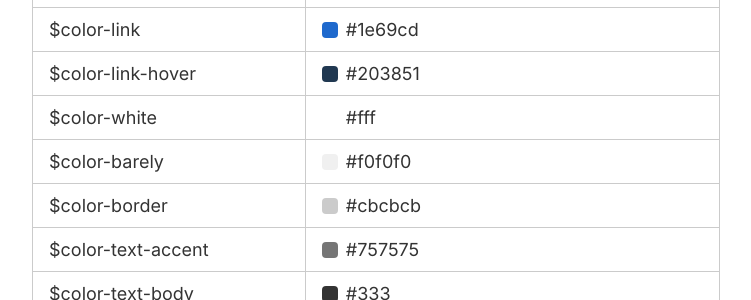
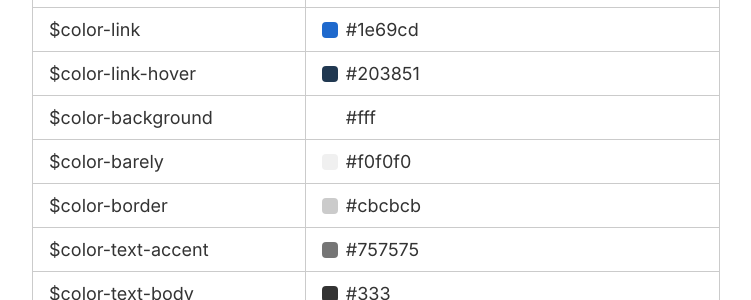
Before and after one commit to double-great/theme, a Jekyll site: the page built from index.html, in a window 1280 px wide. Shown: the part 921-1221 px from the top of the page, without its empty margins (264-1015 px from the left). Built offline with Jekyll 4.4.1, drawn with Linux system fonts in a browser that asks for light colours.

Commit message:
Rename color-white to color-background; introduce button vars

```diff
--- a/_data/variables.json
+++ b/_data/variables.json
@@ -15,7 +15,7 @@
   "$color-highlight": "#fd0",
   "$color-link": "#1e69cd",
   "$color-link-hover": "#203851",
-  "$color-white": "#fff",
+  "$color-background": "#fff",
   "$color-barely": "#f0f0f0",
   "$color-border": "#cbcbcb",
   "$color-text-accent": "#757575",
--- a/_sass/_base.scss
+++ b/_sass/_base.scss
@@ -27,7 +27,7 @@
   font-size: 112.5%; // 18px
   font-family: $font-body;
   line-height: 1.5;
-  background-color: var(--color-white);
+  background-color: var(--color-background);
 }
 
 a {
--- a/_sass/_junkdrawer.scss
+++ b/_sass/_junkdrawer.scss
@@ -6,27 +6,27 @@
   display: inline-block;
   margin-bottom: 1rem;
   padding: 0.5rem 1rem;
-  color: var(--color-white);
+  color: var(--color-button);
   font-size: 1rem;
   white-space: nowrap;
   text-decoration: none;
   vertical-align: middle;
-  background-color: var(--color-link);
-  border: $border-thick solid var(--color-link);
+  background-color: var(--color-button-text);
+  border: $border-thick solid var(--color-button-text);
   border-radius: 0.5rem;
   box-shadow: 0;
 
   &:link,
   &:visited {
-    color: var(--color-white);
+    color: var(--color-button);
     text-decoration: none;
   }
 
   &:hover,
   &:focus {
     text-decoration: none;
-    background-color: var(--color-link-hover);
-    border-color: var(--color-link-hover);
+    background-color: var(--color-button-hover);
+    border-color: var(--color-button-hover);
   }
 
   &:focus {
@@ -80,10 +80,10 @@
     }
 
     &:hover {
-      color: var(--color-white);
+      color: var(--color-background);
 
       .svg-icon {
-        color: var(--color-white);
+        color: var(--color-background);
       }
     }
 
--- a/_sass/_navigation.scss
+++ b/_sass/_navigation.scss
@@ -78,7 +78,7 @@
     display: block;
     width: 100%;
     padding: 0.5rem 1rem;
-    border-bottom: $border-thin solid var(--color-white);
+    border-bottom: $border-thin solid var(--color-background);
 
     &:last-child {
       border-bottom: 0;
--- a/_sass/_themes.scss
+++ b/_sass/_themes.scss
@@ -4,7 +4,7 @@
   --color-highlight: #{$color-highlight};
   --color-link: var(--color-medium);
   --color-link-hover: var(--color-darkest);
-  --color-white: #{$color-white};
+  --color-background: #{$color-background};
   --color-barely: #{$color-barely};
   --color-border: #{$color-border};
   --color-text-accent: #{$color-text-accent};
@@ -13,4 +13,7 @@
   --color-transparent: transparent;
   --color-black-01: rgba(0, 0, 0, 0.1);
   --color-black-05: rgba(0, 0, 0, 0.05);
+  --color-button: #{$color-background};
+  --color-button-text: var(--color-medium);
+  --color-button-hover: var(--color-darkest);
 }
--- a/_sass/_variables.scss
+++ b/_sass/_variables.scss
@@ -18,7 +18,7 @@
 $color-link-hover: $color-darkest;
 
 // Grayscale
-$color-white: #fff;
+$color-background: #fff;
 $color-barely: #f0f0f0;
 $color-border: #cbcbcb;
 $color-text-accent: #757575;
```
Also changed, not shown: 1 other file.
